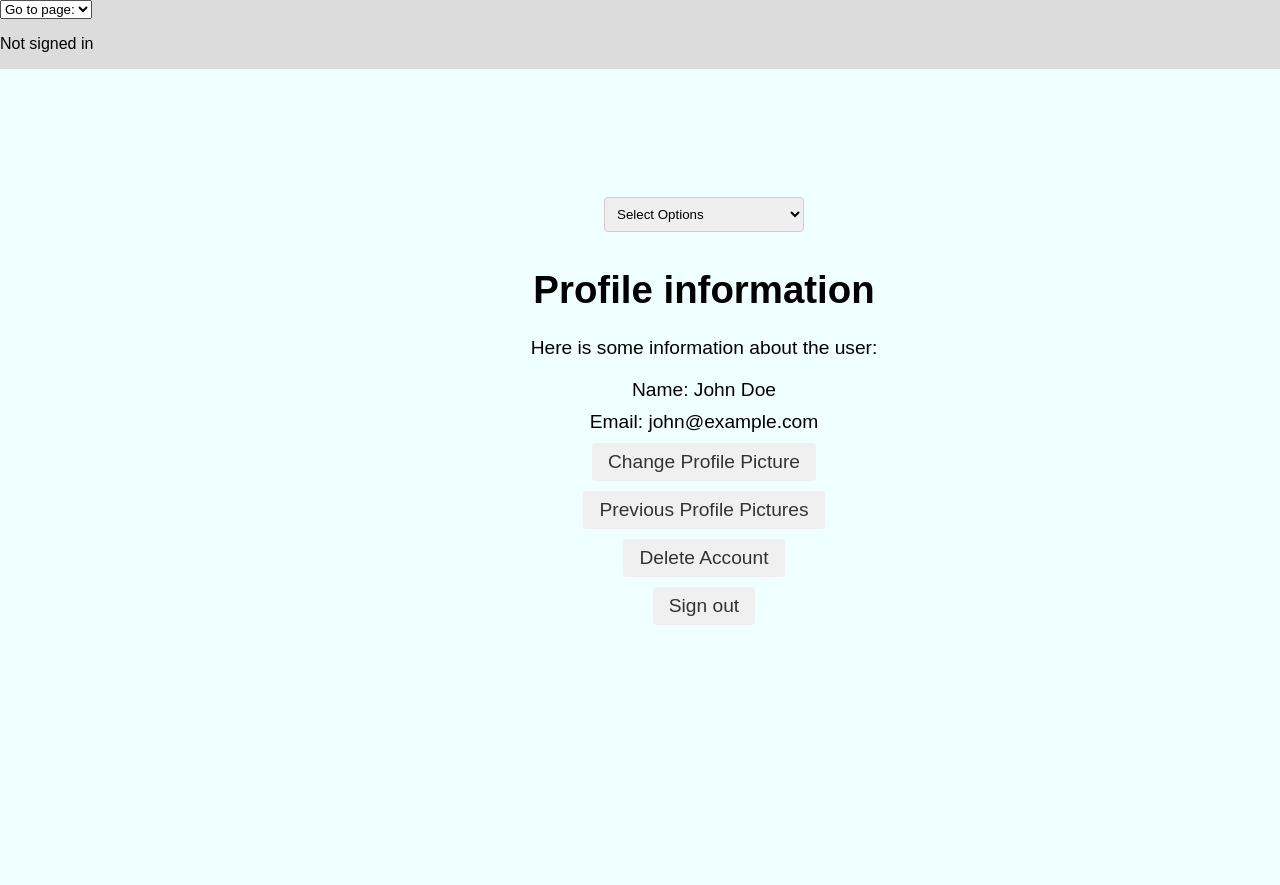
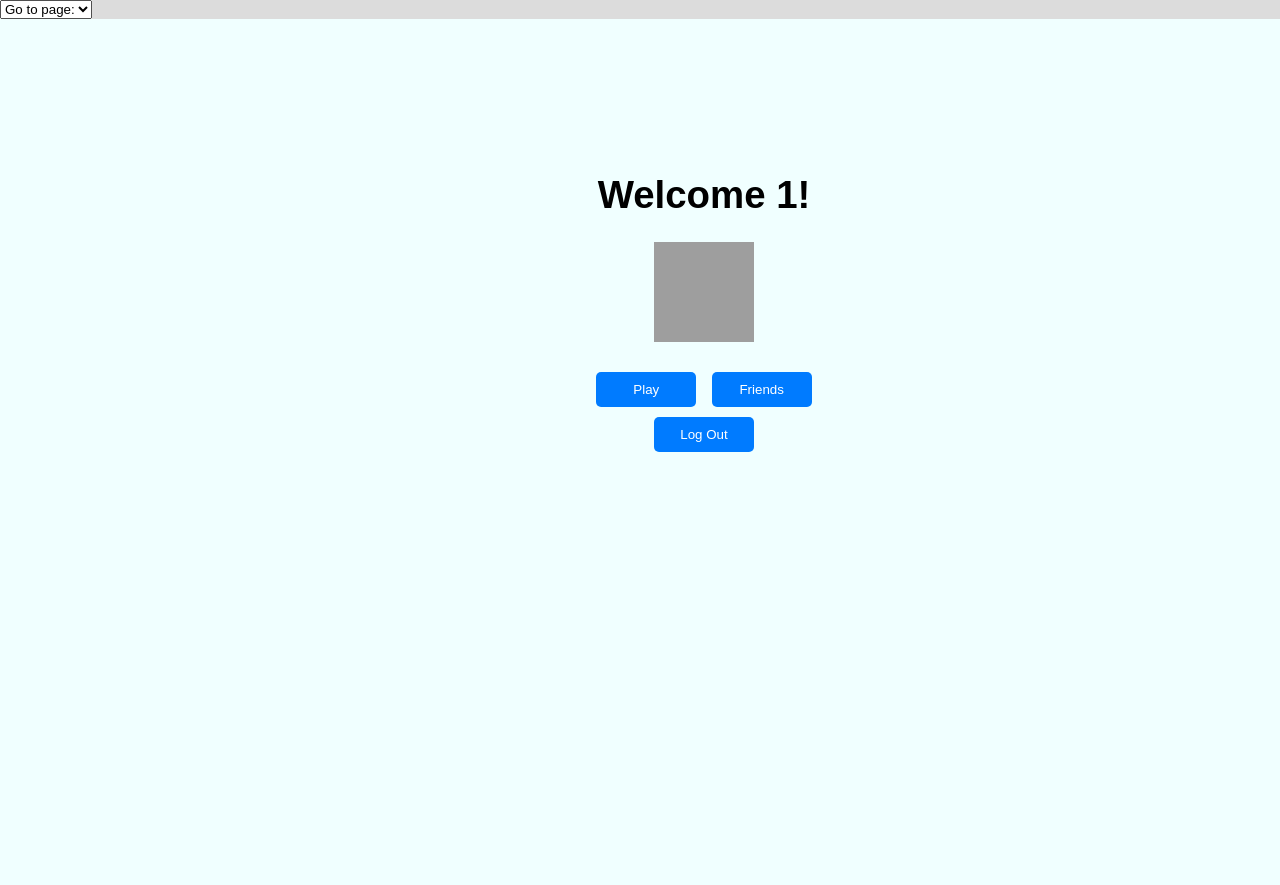
Before and after one commit to software-students-spring2024/5-final-project-spring-2024-snailman-inc, a Flask app: page /profile/1 in a window 1280 px wide; the page is wider, and only the part inside the window is pictured. After the commit the page ends 452 px from the top of that part, so only its background shows below. Run offline with Flask 2, Linux system fonts and the light colour scheme; a database or web service that is not in the repository returns one stand-in record (values such as "Sample title"); some libraries are stand-ins or nearby versions; grey boxes are pictures that could not be loaded.

Commit message:
added landing page

```diff
--- a/app/app.py
+++ b/app/app.py
@@ -16,7 +16,7 @@ load_dotenv()  # take environment variables from .env.
 
 # create app
 app = Flask(__name__)
-
+app.secret_key = 'Gauss'
 #Setup login
 login_manager = flask_login.LoginManager()
 
@@ -25,7 +25,7 @@ login_manager.init_app(app)
 # connect to the database
 cxn = pymongo.MongoClient(os.getenv("MONGO_URI"))
 db = cxn[os.getenv("MONGO_DB")]  # store a reference to the database
-print(db)
+
 #print(os.getenv("MONGO_DB"))
 #print(os.getenv("MONGO_URI"))
 #print(db.Users.find_one())
@@ -118,18 +118,6 @@ def signup():
             return redirect('/login') #add user and send them to sign in
     return render_template('signup.html', username_taken = True)
 
-# account deletion page
-@app.route('/delete', methods=['GET', 'POST'])
-@flask_login.login_required
-def delete():
-    if request.method == 'POST':
-        db.Images.find_one_and_delete({'username': flask_login.current_user.id, "link": request.form.get('deletable')})
-
-        return redirect('/delete')
-    pics = db.Images.find({'username': flask_login.current_user.id})
-    picList = [pic['link'] for pic in pics]
-    return render_template('delete.html', pics = picList)
-
 @app.route('/logout')
 def logout():
     flask_login.logout_user()
--- a/app/templates/base.html
+++ b/app/templates/base.html
@@ -21,15 +21,6 @@
                 <option value="/logout">Logout</option>
             {% endif %}
         </select>
-        <div>
-            {% if username %}
-                <p>{{ username }}</p>
-            {% endif %}
-            {% if not username %}
-                <p>Not signed in</p>
-            {% endif %}
-        </div>
-
         <div class="content">
             {% block content %} {% endblock %}
         </div>
--- a/app/templates/profile-settings.html
+++ /dev/null
@@ -1,14 +0,0 @@
-{% extends 'base.html' %}
-
-{% block content %}
-<select id="profileDropdown" onchange="redirectToSelected('profileDropdown')">
-    <option value="">Select Options</option>
-    <option value="/profile">Profile</option>
-    <option value="/change-pfp">Change Profile Picture</option>
-</select>
-
-
-{% block profile_content %}
-{% endblock %}
-
-{% endblock %}
--- a/app/templates/profile.html
+++ b/app/templates/profile.html
@@ -1,16 +1,15 @@
-{% extends 'profile-settings.html' %}
+{% extends 'base.html' %}
 
-{% block profile_content %}
-    <h1>Profile information</h1>
-    <p>Here is some information about the user:</p>
-    <ul>
-        <!-- Will be done dynamically -->
-        <li>Name: John Doe</li>
-        <li>Email: john@example.com</li>
-
-        <li><a href="/change-pfp">Change Profile Picture</a></li>
-        <li><a href="/history">Previous Profile Pictures</a></li>
-        <li><a href="/delete-account">Delete Account</a></li>
-        <li><a href="/login">Sign out</a></li>
-    </ul>
+{% block content %}
+    <h1>Welcome {{ profileName }}!</h1>
+    <div>
+        <img src="{{ pic }}" alt="Profile Picture" style="width: 100px; height: 100px;">
+        <div class="button-container">
+            <button onclick="location.href='/game'">Play</button>
+            <button onclick="location.href='/signup'">Friends</button>
+            <form action="{{ url_for('login') }}" method="post">
+                <button type="submit">Log Out</button>
+            </form>
+        </div>
+    </div>
 {% endblock %}
```
Also changed, not shown: app/templates/friends.html (added), app/templates/game.html (added).
